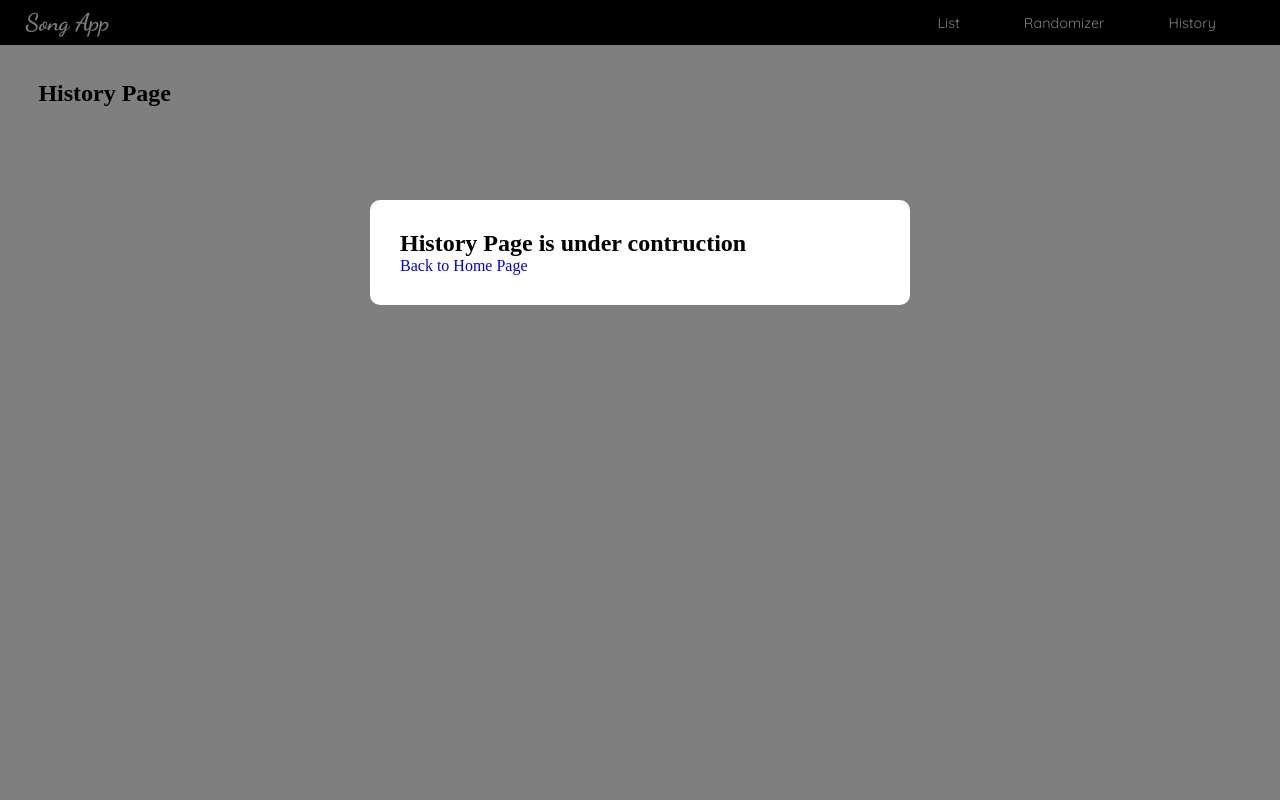
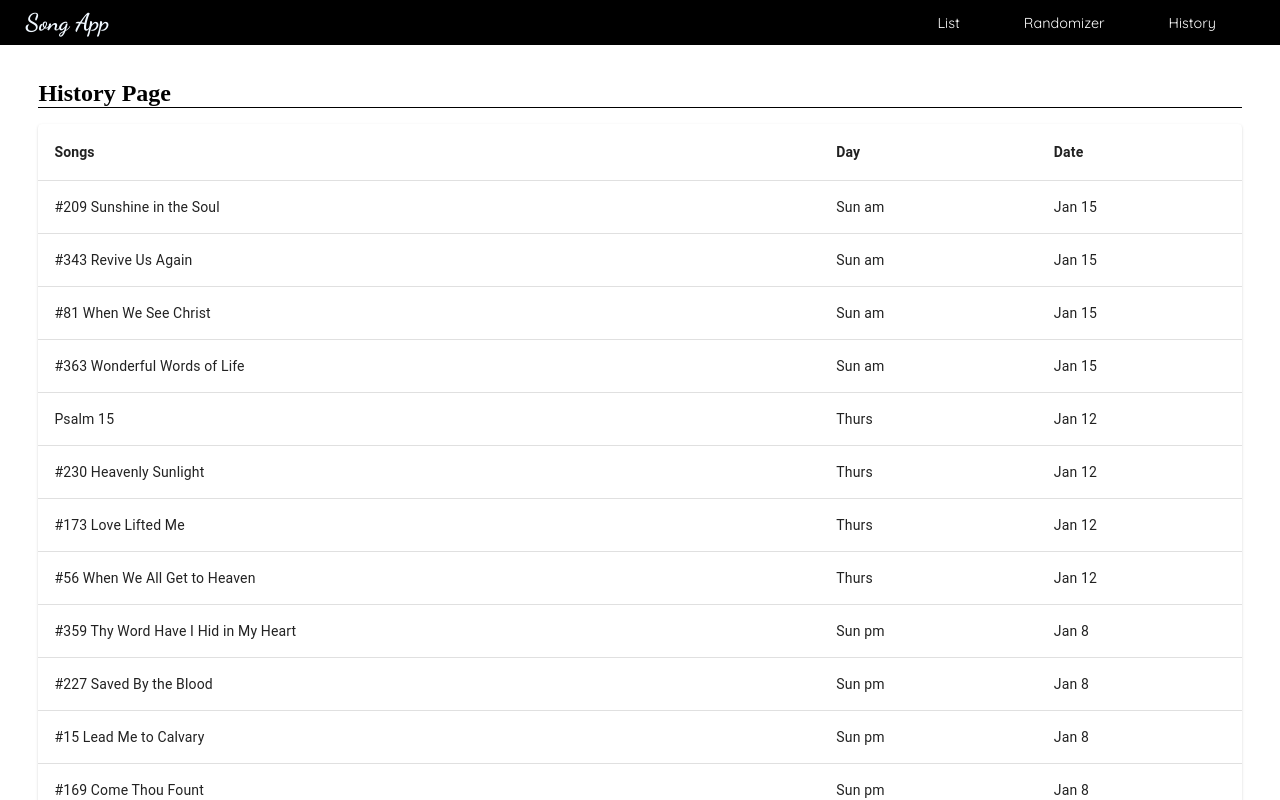
Before and after one commit to Salvador318Alvarez/SongLeadersApp, a React (Create React App) app: page /History in a window 1280 px wide. Shown: the top 800 px of the page. Built offline with nearby package versions, Linux system fonts and the light colour scheme.

Commit message:
done with app... for now

```diff
--- /dev/null
+++ b/src/components/ServiceHistory.js
@@ -0,0 +1,80 @@
+import {Table, TableBody, TableCell,
+    TableContainer, TableHead,
+    TableRow, Paper} from '@mui/material'
+
+const ServiceHistory = () => {
+function createData(
+    name,
+    day,
+    date,
+  ) {
+    return { name, day, date };
+  }
+
+  const rows = [
+    createData('#209 Sunshine in the Soul', 'Sun am', 'Jan 15'),
+    createData('#343 Revive Us Again', 'Sun am', 'Jan 15'),
+    createData('#81 When We See Christ', 'Sun am', 'Jan 15'),
+    createData('#363 Wonderful Words of Life', 'Sun am', 'Jan 15'),
+    createData('Psalm 15', 'Thurs', 'Jan 12'),
+    createData('#230 Heavenly Sunlight', 'Thurs', 'Jan 12'),
+    createData('#173 Love Lifted Me', 'Thurs', 'Jan 12'),
+    createData('#56 When We All Get to Heaven', 'Thurs', 'Jan 12'),
+    createData('#359 Thy Word Have I Hid in My Heart', 'Sun pm', 'Jan 8'),
+    createData('#227 Saved By the Blood', 'Sun pm', 'Jan 8'),
+    createData('#15 Lead Me to Calvary', 'Sun pm', 'Jan 8'),
+    createData('#169 Come Thou Fount', 'Sun pm', 'Jan 8'),
+    createData('#169 Come Thou Fount', 'Sun pm', 'Jan 8'),
+    createData('Psalm 126', 'Sun am', 'Jan 8'),
+    createData('#229 Since I Have Been Redeemed', 'Sun am', 'Jan 8'),
+    createData('#19 There is a Fountain', 'Sun am', 'Jan 8'),
+    createData('#275 Almost Persuaded', 'Sun am', 'Jan 8'),
+    createData('#262 The Light of the World is Jesus', 'Thurs', 'Jan 5'),
+    createData('#257 Look and Live', 'Thurs', 'Jan 5'),
+    createData('#441 Great is Thy Faithfulness', 'Thurs', 'Jan 5'),
+    createData('#170 Hallelujah! What a Savior!', 'Thurs', 'Jan 5'),
+    createData('#94 Stand By Me', 'Sun pm', 'Jan 1'),
+    createData('#426 I Heard the Bells on Christmas Day', 'Sun pm', 'Jan 1'),
+    createData('#410 Faith is the Victory', 'Sun pm', 'Jan 1'),
+    createData('#372 Let the Lower Lights Be Burning', 'Sun pm', 'Jan 1'),
+    createData("#420 There's a Song in the Air", 'Sun am', 'Jan 1'),
+    createData('#41 Sweet By and By', 'Sun am', 'Jan 1'),
+    createData('#20 When I See the Blood', 'Sun am', 'Jan 1'),
+    createData('#30 Nothing But the Blood', 'Sun am', 'Jan 1')
+  ];
+return (
+    <>
+        <TableContainer component={Paper}>
+            <Table aria-label="simple table">
+                <TableHead>
+                <TableRow >
+                    <TableCell sx={{fontWeight:'700'}}>Songs</TableCell>
+                    <TableCell sx={{fontWeight:'700'}} align="left">Day</TableCell>
+                    <TableCell sx={{fontWeight:'700'}} align="left">Date</TableCell>
+                </TableRow>
+                </TableHead>
+                <TableBody>
+                {rows.map((row) => (
+                    <TableRow
+                    key={row.name}
+                    sx={{ '&:last-child td, &:last-child th': { border: 0 } }}
+                    >
+                    <TableCell component="th" scope="row">
+                        {row.name}
+                    </TableCell>
+                    <TableCell component="th" scope="row">
+                        {row.day}
+                    </TableCell>
+                    <TableCell component="th" scope="row">
+                        {row.date}
+                    </TableCell>
+                    </TableRow>
+                ))}
+                </TableBody>
+            </Table>
+        </TableContainer>
+    </>
+ );
+}
+
+export default ServiceHistory;
--- a/src/index.css
+++ b/src/index.css
@@ -89,6 +89,7 @@ a:hover {
 
 .song-selection h3 {
   text-align: center;
+  margin-bottom: 2vh;
 }
 
 .song-selection li {
@@ -106,6 +107,12 @@ a:hover {
 
 .songs-list ul {
   padding: 0;
+}
+
+.songs-list input {
+  line-height: 4vh;
+  width: 95%;
+  font-size: 2vh;
 }
 
 /* Randomizer Page */
--- a/src/pages/History.js
+++ b/src/pages/History.js
@@ -1,14 +1,10 @@
-import { Link } from "react-router-dom";
-import Modal from "../components/Modal";
+import ServiceHistory from "../components/ServiceHistory";
 
 const History = () => {
     return (
         <section>
-            <h1>History Page</h1>
-            <Modal>
-                <h2>History Page is under contruction</h2>
-                <Link to='/'>Back to Home Page</Link>
-            </Modal>
+            <h1 className="page-title">History Page</h1>
+            <ServiceHistory />
         </section>
      );
 }
--- a/src/pages/Home.js
+++ b/src/pages/Home.js
@@ -8,24 +8,24 @@ const Home = () => {
             <h1 className="page-title">Upcoming Services</h1>
             <SongSelection
                 date="Thursday, Jan. 19"
-                songOne="#1- "
-                songTwo="#2-"
-                songThree="#3-"
-                songFour="#4-"
+                songOne="#- Example 1"
+                songTwo="#- Example 2"
+                songThree="#- Example 3"
+                songFour="#- Example 4"
             />
             <SongSelection
                 date="Sun AM, Jan. 22"
-                songOne="#1- "
-                songTwo="#2-"
-                songThree="#3-"
-                songFour="#4-"
+                songOne="#- Example 1"
+                songTwo="#- Example 2"
+                songThree="#- Example 3"
+                songFour="#- Example 4"
             />
             <SongSelection
                 date="Sun PM, Jan. 22"
-                songOne="#1- "
-                songTwo="#2-"
-                songThree="#3-"
-                songFour="#4-"
+                songOne="#- Example 1"
+                songTwo="#- Example 2"
+                songThree="#- Example 3"
+                songFour="#- Example 4"
             />
 
 
```
